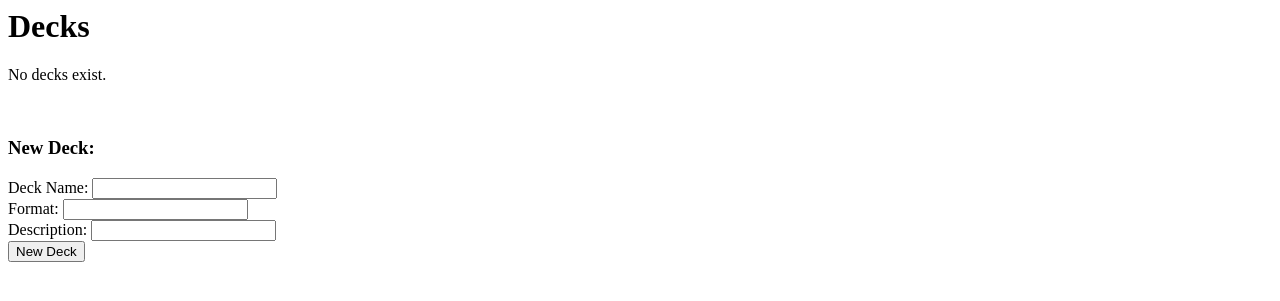
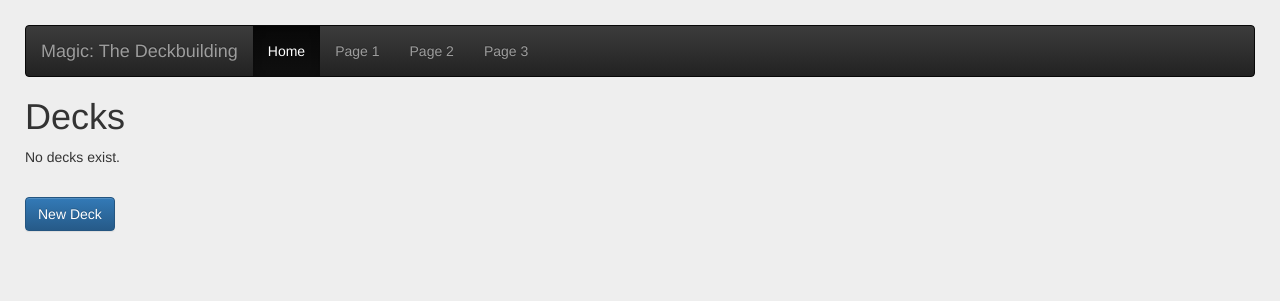
Before and after one commit to TheRealFlyingPotato/cs-4096, a Django app: page /mtg/ in a window 1280 px wide. Shown: the top 301 px of the page. Run offline with Django 3.2, Linux system fonts and the light colour scheme; data that the repository does not hold is empty; parts of the project's set-up code (start-up, migrations or seed data) failed here and were passed over; some libraries are stand-ins or nearby versions.

Commit message:
mostly just template stuff

```diff
--- /dev/null
+++ b/django_test/mtg/templates/mtg/base.html
@@ -0,0 +1,18 @@
+{% load static %}
+
+<nav class="navbar navbar-inverse">
+  <div class="container-fluid">
+    <div class="navbar-header">
+      <a class="navbar-brand" href="#">Magic: The Deckbuilding</a>
+    </div>
+    <ul class="nav navbar-nav">
+      <li class="active"><a href="#">Home</a></li>
+      <li><a href="#">Page 1</a></li>
+      <li><a href="#">Page 2</a></li>
+      <li><a href="#">Page 3</a></li>
+    </ul>
+  </div>
+</nav>
+
+{% block content %}
+{% endblock %}
--- a/django_test/mtg/templates/mtg/index.html
+++ b/django_test/mtg/templates/mtg/index.html
@@ -1,22 +1,69 @@
+{% extends "mtg/base.html" %}
+{% block content %}
+{% load static %}
+
+<head>
+  <script src="https://ajax.googleapis.com/ajax/libs/jquery/3.3.1/jquery.min.js"></script>
+  <!-- Latest compiled and minified CSS -->
+  <link rel="stylesheet" href="https://maxcdn.bootstrapcdn.com/bootstrap/3.3.7/css/bootstrap.min.css" integrity="sha384-BVYiiSIFeK1dGmJRAkycuHAHRg32OmUcww7on3RYdg4Va+PmSTsz/K68vbdEjh4u" crossorigin="anonymous">
+
+  <!-- Optional theme -->
+  <link rel="stylesheet" href="https://maxcdn.bootstrapcdn.com/bootstrap/3.3.7/css/bootstrap-theme.min.css" integrity="sha384-rHyoN1iRsVXV4nD0JutlnGaslCJuC7uwjduW9SVrLvRYooPp2bWYgmgJQIXwl/Sp" crossorigin="anonymous">
+
+  <!-- Latest compiled and minified JavaScript -->
+  <script src="https://maxcdn.bootstrapcdn.com/bootstrap/3.3.7/js/bootstrap.min.js" integrity="sha384-Tc5IQib027qvyjSMfHjOMaLkfuWVxZxUPnCJA7l2mCWNIpG9mGCD8wGNIcPD7Txa" crossorigin="anonymous"></script>
+
+  <link rel="stylesheet" href="{% static 'css/styles.css' %}">
+</head>
+
+
+
 <h1>Decks</h1>
 {% if deck_list %}
-<ul>
+<ul class = "list-group">
 	{% for deck in deck_list %}
-	<li><a href="{% url 'mtg:deck' deck.id %}">{{ deck.name }}</a></li>
+	<a class = "list-group-item list-group-item-action" href="{% url 'mtg:deck' deck.id %}">{{ deck.name }}</a>
 	{% endfor %}
 </ul>
 {% else %}
 	<p>No decks exist.</p>
 {% endif %}
 <br>
-<h3>New Deck:</h3>
+<!-- Button trigger modal -->
+<button type="button" class="btn btn-primary" data-toggle="modal" data-target="#exampleModal">
+  New Deck
+</button>
+
+<!-- Modal -->
+<div class="modal fade" id="exampleModal" tabindex="-1" role="dialog" aria-labelledby="exampleModalLabel" aria-hidden="true">
+  <div class="modal-dialog" role="document">
+    <div class="modal-content">
+      <div class="modal-header">
+        <h5 class="modal-title" id="exampleModalLabel">New Deck</h5>
+        <button type="button" class="close" data-dismiss="modal" aria-label="Close">
+          <span aria-hidden="true">&times;</span>
+        </button>
+      </div>
+      <div class="modal-body">
         <form action="{% url 'mtg:create_deck' %}" method="post">
           {% csrf_token %}
             Deck Name:
-	<input type="text" name="name"><br>
+            <input type="text" class="form-control" name="name"><br>
             Format:
-	<input type="text" name="format"><br>
+            <input type="text" class="form-control" name="format"><br>
             Description:
-	<input type="text" name="description"><br>
+            <input type="text" class="form-control" name="description"><br>
             <input type="submit" value="New Deck">
           </form>
+      </div>
+      <div class="modal-footer">
+        <button type="button" class="btn btn-secondary" data-dismiss="modal">Close</button>
+        <button type="button" class="btn btn-primary">Save changes</button>
+      </div>
+    </div>
+  </div>
+</div>
+
+
+
+{% endblock %}
```
Also changed, not shown: django_test/mtg/templates/mtg/editor.html (+7 -2 lines). Lines whose indentation alone changed are shown as unchanged.
